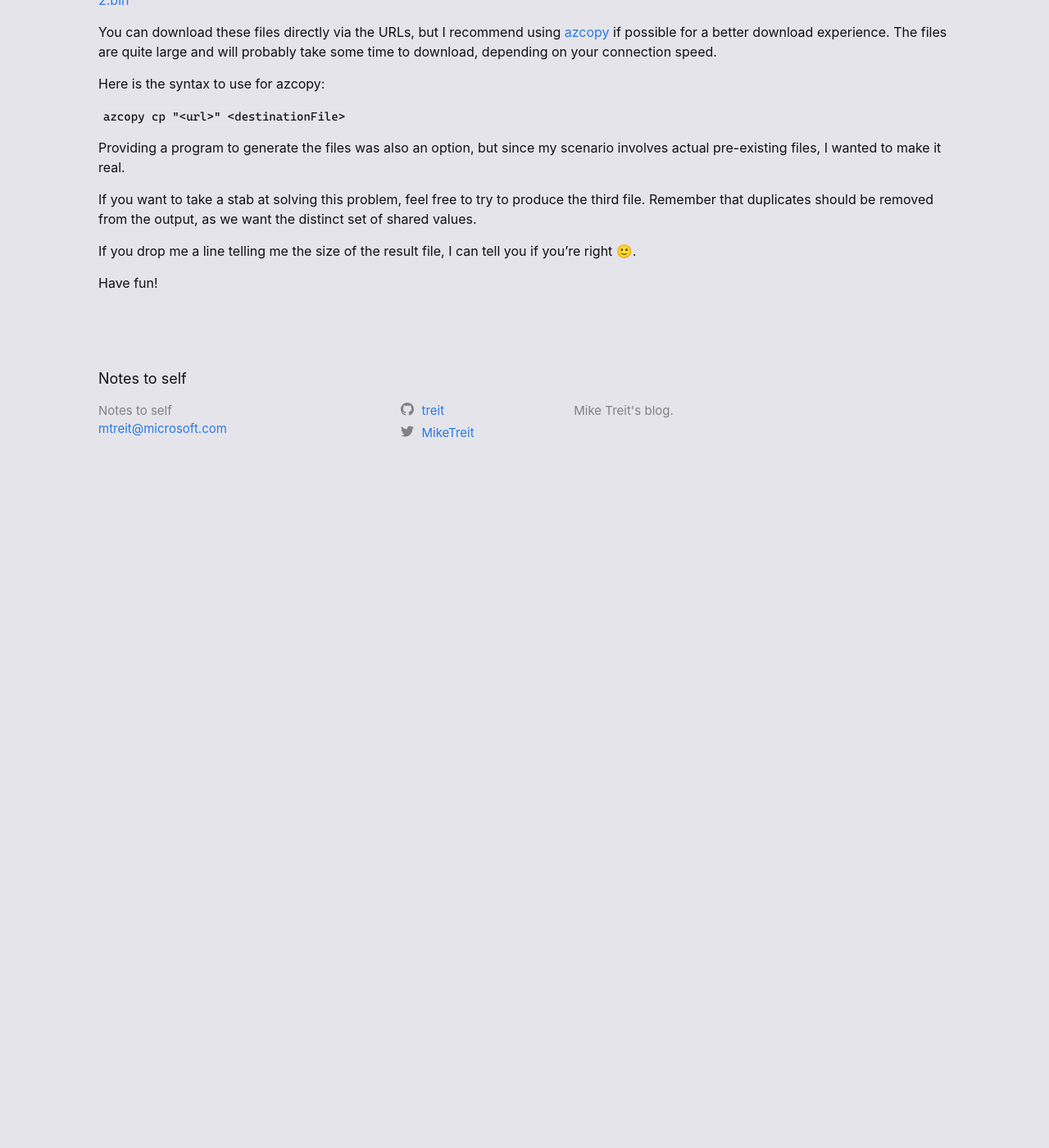
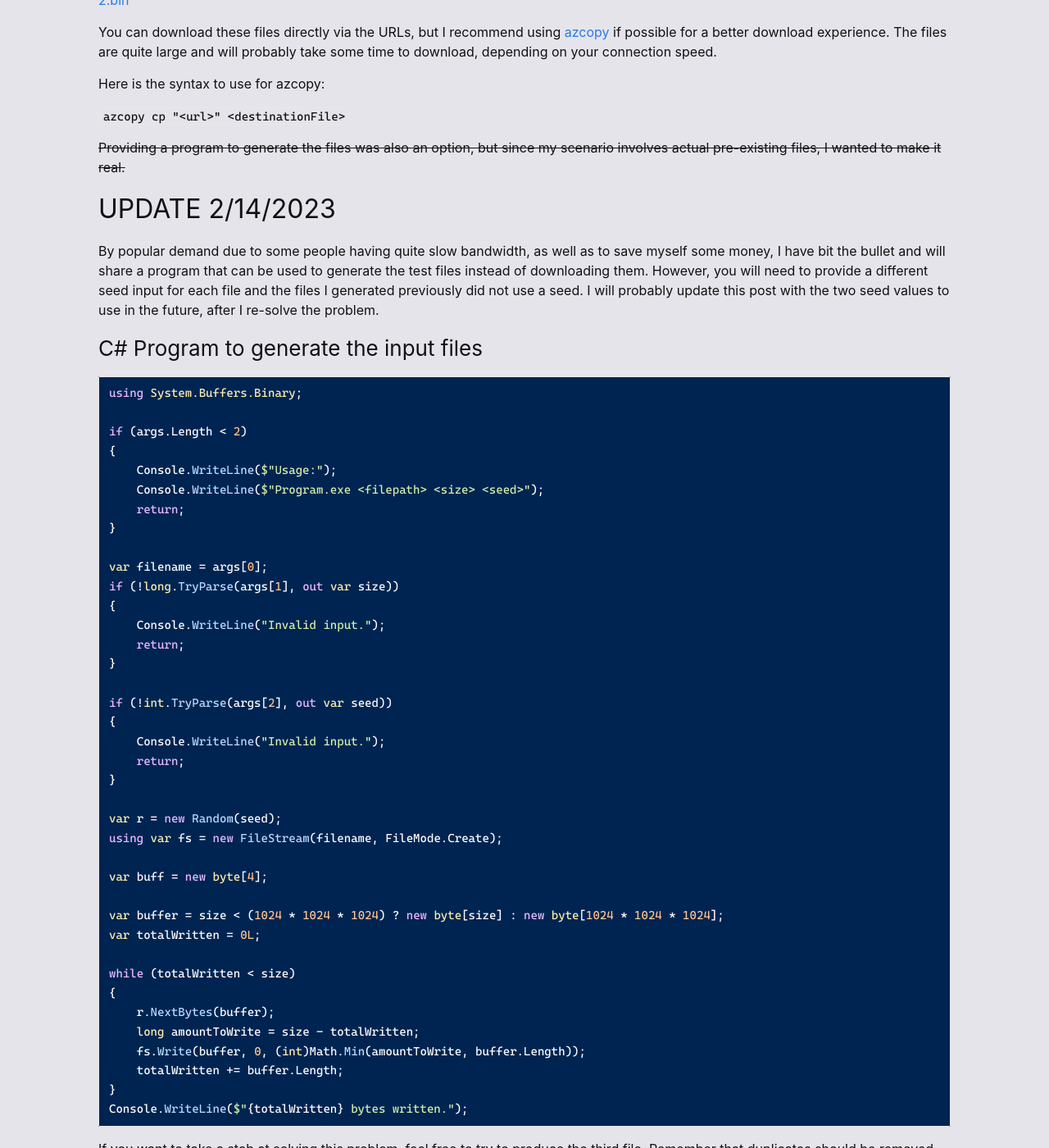
Before and after one commit to Treit/treit.github.io, a Jekyll site: the page built from _posts/2023/2023-02-03-InterviewQuestion.md, in a window 1280 px wide and 1400 px high, scrolled down 911 px. Shown: the whole window at 82% size. Built offline with Jekyll 4.4.1, drawn with Linux system fonts in a browser that asks for light colours; before the commit the page ends 1511 px from its top, so only the background shows below that.

Commit message:
Add a program to generate the input files.

```diff
--- a/_posts/2023/2023-02-03-InterviewQuestion.md
+++ b/_posts/2023/2023-02-03-InterviewQuestion.md
@@ -32,13 +32,59 @@ Here is the second file:
 
 [2.bin](https://mtreitdata.blob.core.windows.net/test/2.bin?sp=r&st=2023-02-08T23:07:28Z&se=2030-02-09T07:07:28Z&spr=https&sv=2021-06-08&sr=b&sig=4h0hLUiYSHybmVN%2Bfse4jSxh%2F04ItGCHLdTDmZ2O%2Fqo%3D)
 
+
 You can download these files directly via the URLs, but I recommend using [azcopy](https://learn.microsoft.com/en-us/azure/storage/common/storage-use-azcopy-v10) if possible for a better download experience. The files are quite large and will probably take some time to download, depending on your connection speed.
 
 Here is the syntax to use for azcopy:
 
 `azcopy cp "<url>" <destinationFile>`
 
-Providing a program to generate the files was also an option, but since my scenario involves actual pre-existing files, I wanted to make it real.
+~~Providing a program to generate the files was also an option, but since my scenario involves actual pre-existing files, I wanted to make it real.~~
+
+## UPDATE 2/14/2023
+By popular demand due to some people having quite slow bandwidth, as well as to save myself some money, I have bit the bullet and will share a program that can be used to generate the test files instead of downloading them. However, you will need to provide a different seed input for each file and the files I generated previously did not use a seed. I will probably update this post with the two seed values to use in the future, after I re-solve the problem.
+
+### C# Program to generate the input files
+{% highlight c# %}
+using System.Buffers.Binary;
+
+if (args.Length < 2)
+{
+    Console.WriteLine($"Usage:");
+    Console.WriteLine($"Program.exe <filepath> <size> <seed>");
+    return;
+}
+
+var filename = args[0];
+if (!long.TryParse(args[1], out var size))
+{
+    Console.WriteLine("Invalid input.");
+    return;
+}
+
+if (!int.TryParse(args[2], out var seed))
+{
+    Console.WriteLine("Invalid input.");
+    return;
+}
+
+var r = new Random(seed);
+using var fs = new FileStream(filename, FileMode.Create);
+
+var buff = new byte[4];
+
+var buffer = size < (1024 * 1024 * 1024) ? new byte[size] : new byte[1024 * 1024 * 1024];
+var totalWritten = 0L;
+
+while (totalWritten < size)
+{
+    r.NextBytes(buffer);
+    long amountToWrite = size - totalWritten;
+    fs.Write(buffer, 0, (int)Math.Min(amountToWrite, buffer.Length));
+    totalWritten += buffer.Length;
+}
+Console.WriteLine($"{totalWritten} bytes written.");
+{% endhighlight %}
 
 If you want to take a stab at solving this problem, feel free to try to produce the third file. Remember that duplicates should be removed from the output, as we want the distinct set of shared values.
 
```
